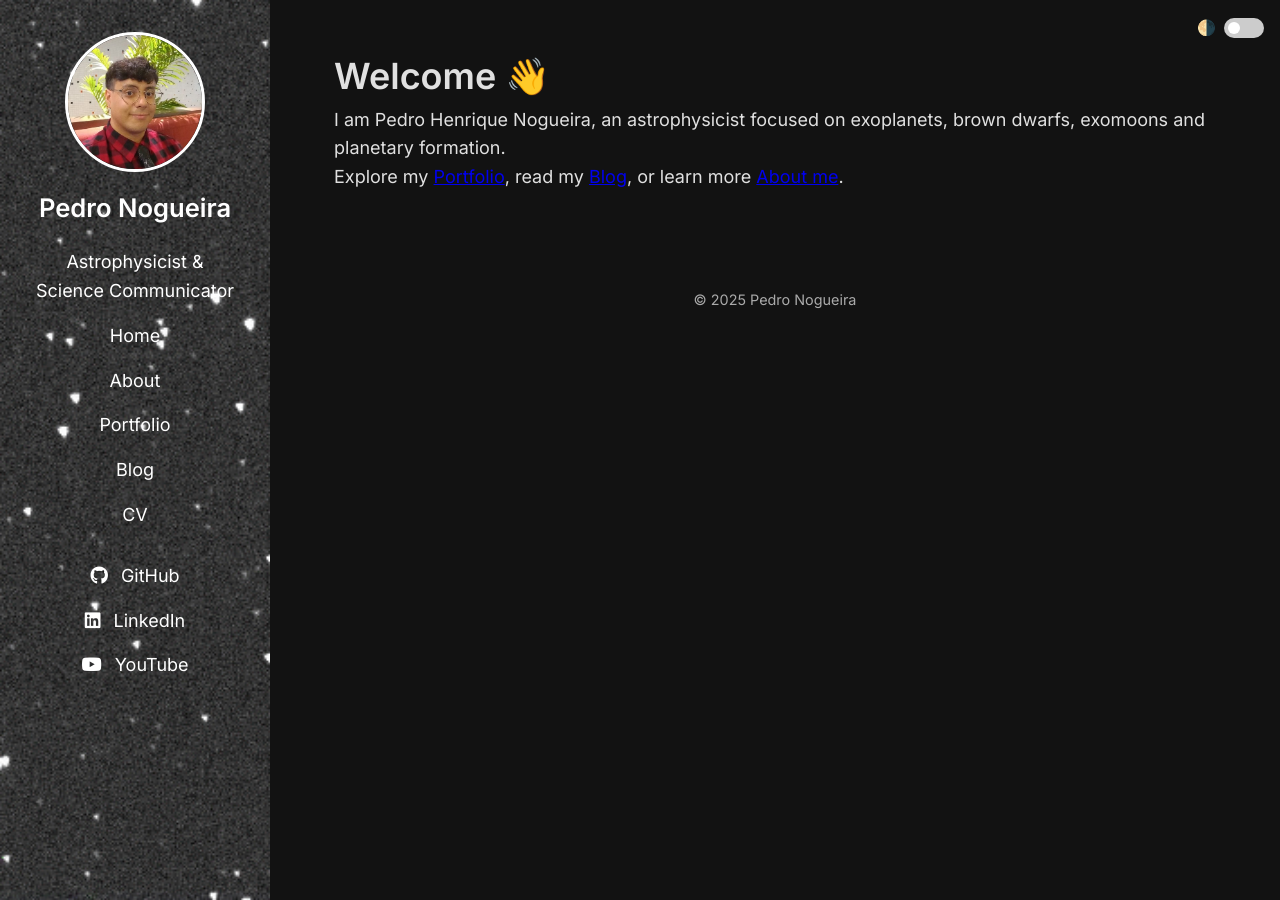
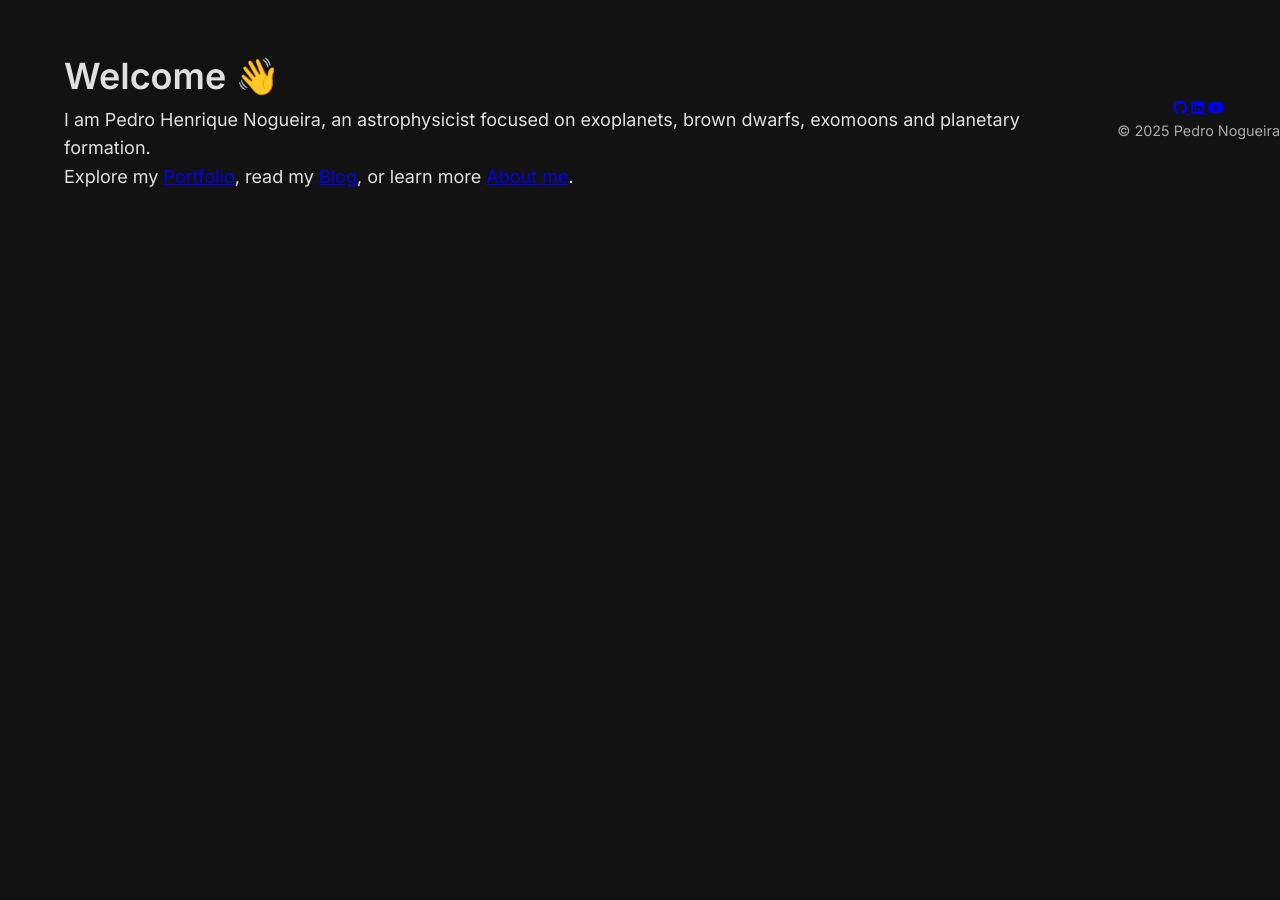
Before and after one commit to PedroNogueira404/PedroNogueira404.github.io, a Jekyll site: the page built from index.md, in a window 1280 px wide. Built offline with Jekyll 4.4.1, drawn with Linux system fonts in a browser that asks for light colours.

Commit message:
Update default.html

```diff
--- a/_layouts/default.html
+++ b/_layouts/default.html
@@ -1,105 +1,53 @@
 <!DOCTYPE html>
 <html lang="en">
 <head>
-  <meta charset="UTF-8" />
-  <meta name="viewport" content="width=device-width, initial-scale=1.0" />
+  <meta charset="UTF-8">
+  <meta name="viewport" content="width=device-width, initial-scale=1.0">
   <title>{{ page.title | default: "Pedro Henrique Nogueira" }}</title>
   <link rel="stylesheet" href="{{ '/assets/css/style_white.css' | relative_url }}">
   <link rel="stylesheet" href="https://cdnjs.cloudflare.com/ajax/libs/font-awesome/6.0.0/css/all.min.css">
 </head>
 
 <body>
-  <!-- Botão de troca de tema -->
-  <div class="switch-container">
-    <label class="switch-label" for="theme-toggle">🌗</label>
-    <label class="switch">
-      <input type="checkbox" id="theme-toggle">
-      <span class="slider"></span>
-    </label>
+  <!-- Conteúdo principal da página -->
+  <div class="main-content">
+    {{ content }}
   </div>
 
-  <div class="sidebar">
-    <img src="{{ '/assets/profile.jpg' | relative_url }}" alt="Pedro Nogueira" class="profile-img">
-    <h1 class="profile-name">Pedro Nogueira</h1>
-    <p>Astrophysicist & Science Communicator</p>
-
-    <nav class="main-nav">
-      <a href="{{ '/' | relative_url }}" class="nav-link">Home</a>
-      <a href="{{ '/about/' | relative_url }}" class="nav-link">About</a>
-      <a href="{{ '/portfolio/' | relative_url }}" class="nav-link">Portfolio</a>
-      <a href="{{ '/blog/' | relative_url }}" class="nav-link">Blog</a>
-      <a href="{{ '/assets/CV.pdf' | relative_url }}" class="nav-link" target="_blank">CV</a>
-    </nav>
-
-    <div class="social-links">
-      <a href="https://github.com/PedroNogueira404" target="_blank" class="social-link">
-        <i class="fab fa-github"></i> GitHub
+  <!-- Rodapé com ícones de redes sociais -->
+  <footer class="site-footer">
+    <div class="social-icons">
+      <a href="https://github.com/PedroNogueira404" target="_blank" class="social-icon">
+        <i class="fab fa-github"></i>
       </a>
-      <a href="https://www.linkedin.com/in/pedro-henrique-nogueira-8a30571aa" target="_blank" class="social-link">
-        <i class="fab fa-linkedin"></i> LinkedIn
+      <a href="https://www.linkedin.com/in/pedro-henrique-nogueira-8a30571aa" target="_blank" class="social-icon">
+        <i class="fab fa-linkedin"></i>
       </a>
-      <a href="https://youtube.com/@exopedrito" target="_blank" class="social-link">
-        <i class="fab fa-youtube"></i> YouTube
+      <a href="https://youtube.com/@exopedrito" target="_blank" class="social-icon">
+        <i class="fab fa-youtube"></i>
       </a>
     </div>
-  </div>
+    <p>&copy; {{ 'now' | date: "%Y" }} Pedro Nogueira</p>
+  </footer>
 
-  <div class="main-content">
-    {{ content }}
-
-    {% if page.url contains '/blog/' %}
-    <div class="comments-section" style="max-height: 400px; overflow-y: auto; margin-top: 2rem;">
-      <div id="giscus_container"></div>
-      <script src="https://giscus.app/client.js"
-              data-repo="PedroNogueira404/PedroNogueira404.github.io"
-              data-repo-id="R_kgDOOW9BoA"
-              data-category="General"
-              data-category-id="DIC_kwDOOW9BoM4Co8kQ"
-              data-mapping="pathname"
-              data-strict="0"
-              data-reactions-enabled="1"
-              data-emit-metadata="0"
-              data-input-position="bottom"
-              data-theme="preferred_color_scheme"
-              data-lang="en"
-              data-loading="lazy"
-              data-comments-enabled="true"
-              crossorigin="anonymous"
-              async>
-      </script>
-    </div>
-    {% endif %}
-
-    <footer class="site-footer">
-      &copy; {{ 'now' | date: "%Y" }} Pedro Nogueira
-    </footer>
-  </div>
-
-  <!-- Script de troca de tema (com Giscus) -->
+  <!-- Script de troca de tema -->
   <script>
-    const toggle = document.getElementById('theme-toggle');
+    const toggleSwitch = document.getElementById('themeSwitch');
     const body = document.body;
 
-    // Aplicar tema salvo
+    // Aplica o tema salvo
     if (localStorage.getItem('theme') === 'light') {
       body.classList.add('light-mode');
-      toggle.checked = true;
+      toggleSwitch.checked = true;
     }
 
-    toggle.addEventListener('change', () => {
-      const isLight = toggle.checked;
-      body.classList.toggle('light-mode', isLight);
-      localStorage.setItem('theme', isLight ? 'light' : 'dark');
-
-      const giscusFrame = document.querySelector('iframe.giscus-frame');
-      if (giscusFrame) {
-        giscusFrame.contentWindow.postMessage({
-          giscus: {
-            setConfig: {
-              theme: isLight ? 'light' : 'dark'
-            }
-          }
-        }, 'https://giscus.app');
+    toggleSwitch.addEventListener('change', function () {
+      if (this.checked) {
+        body.classList.add('light-mode');
+        localStorage.setItem('theme', 'light');
+      } else {
+        body.classList.remove('light-mode');
+        localStorage.setItem('theme', 'dark');
       }
     });
   </script>
```
